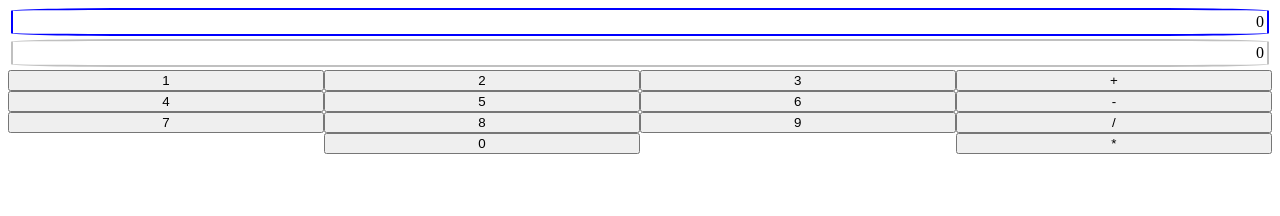
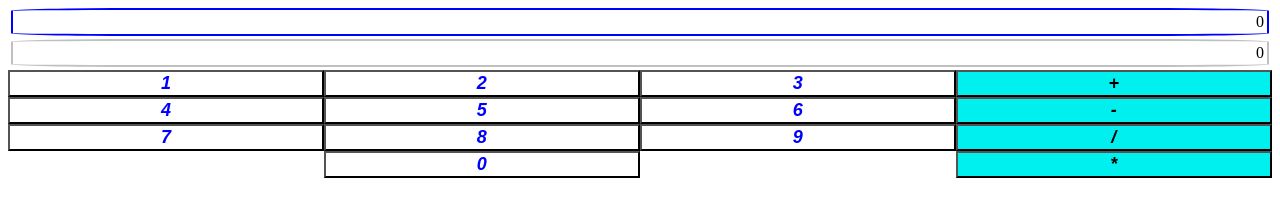
Before and after one commit to victorlvl47/act1_calc_electron, a plain HTML site: page index.html in a window 1280 px wide. Drawn offline with Linux system fonts and the light colour scheme.

Commit message:
added styles to the operators buttons

```diff
--- a/index.html
+++ b/index.html
@@ -12,19 +12,19 @@
                 <button class="button-calc" id="boton-uno">1</button>
                 <button class="button-calc" id="boton-dos">2</button>
                 <button class="button-calc" id="boton-tres">3</button>
-                <button class="button-calc" id="boton-suma">+</button>
+                <button class="button-calc operator" id="boton-suma">+</button>
                 <button class="button-calc" id="boton-cuatro">4</button>
                 <button class="button-calc" id="boton-cinco">5</button>
                 <button class="button-calc" id="boton-seis">6</button>
-                <button class="button-calc" id="boton-resta">-</button>
+                <button class="button-calc operator" id="boton-resta">-</button>
                 <button class="button-calc" id="boton-siete">7</button>
                 <button class="button-calc" id="boton-ocho">8</button>
                 <button class="button-calc" id="boton-nueve">9</button>
-                <button class="button-calc" id="boton-division">/</button>
+                <button class="button-calc operator" id="boton-division">/</button>
                 <div></div>
                 <button class="button-calc" id="boton-cero">0</button>
                 <div></div>
-                <button class="button-calc" id="boton-multiplicacion">*</button>
+                <button class="button-calc operator" id="boton-multiplicacion">*</button>
             </div>
         </div>
 
--- a/styles.css
+++ b/styles.css
@@ -19,3 +19,17 @@
     margin: 3px;
     padding: 3px;
 }
+
+.button-calc {
+    font-size: large;
+    font-weight: bold;
+    font-style: italic;
+    font-family: sans-serif;
+    background-color: #ffffff;
+    color: #0000ff;
+}
+
+.operator {
+    background-color: #00f0f0;
+    color: #000000;
+}
```
